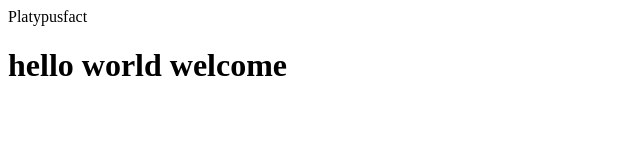
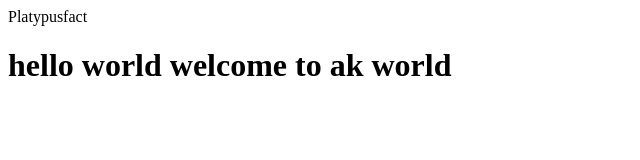
Before and after one commit to AK-HUB-TOOLS/AK-HUB-TOOLS.github.io, a plain HTML site: page index.html in a window 1280 px wide. Shown: the whole page, without its empty margins (0-640 px from the left). Drawn offline with Linux system fonts and the light colour scheme.

Commit message:
Update index.html

```diff
--- a/index.html
+++ b/index.html
@@ -1,17 +1,15 @@
 <!DOCTYPE html>
 <html class="head" lang="en" dir="ltr" >
-  <tr>
   <head>
      <tittle>
        Platypusfact
      </tittle>
      <link rel="ico" type="image/x-icon" href="platypus.ico">
   </head>
-  </tr>
   <body>
     <h1>
       hello world
-      welcome
+      welcome  to ak world
     </h1>
   </body>
 </html>
```
Lines whose indentation alone changed are shown as unchanged.
